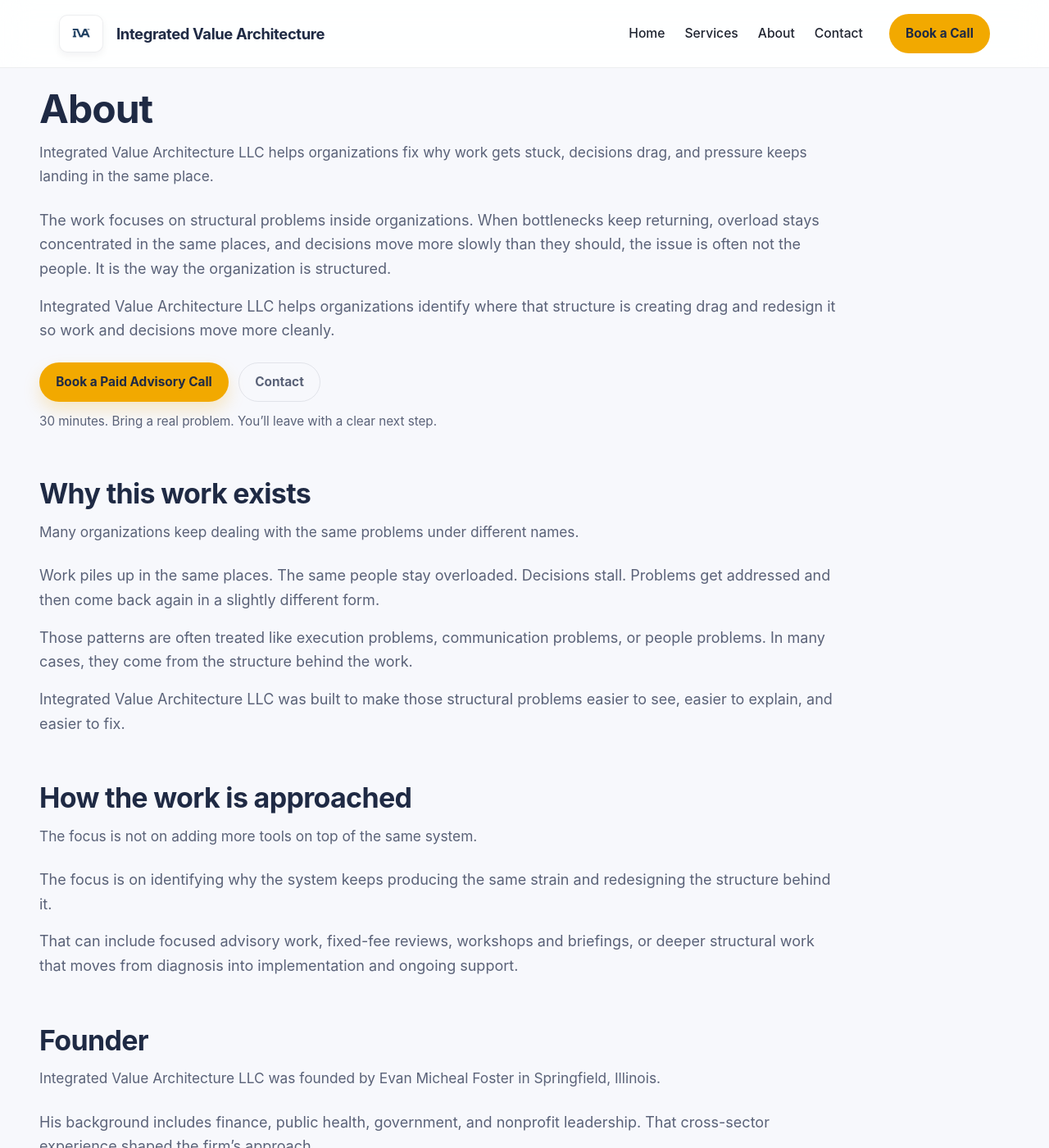
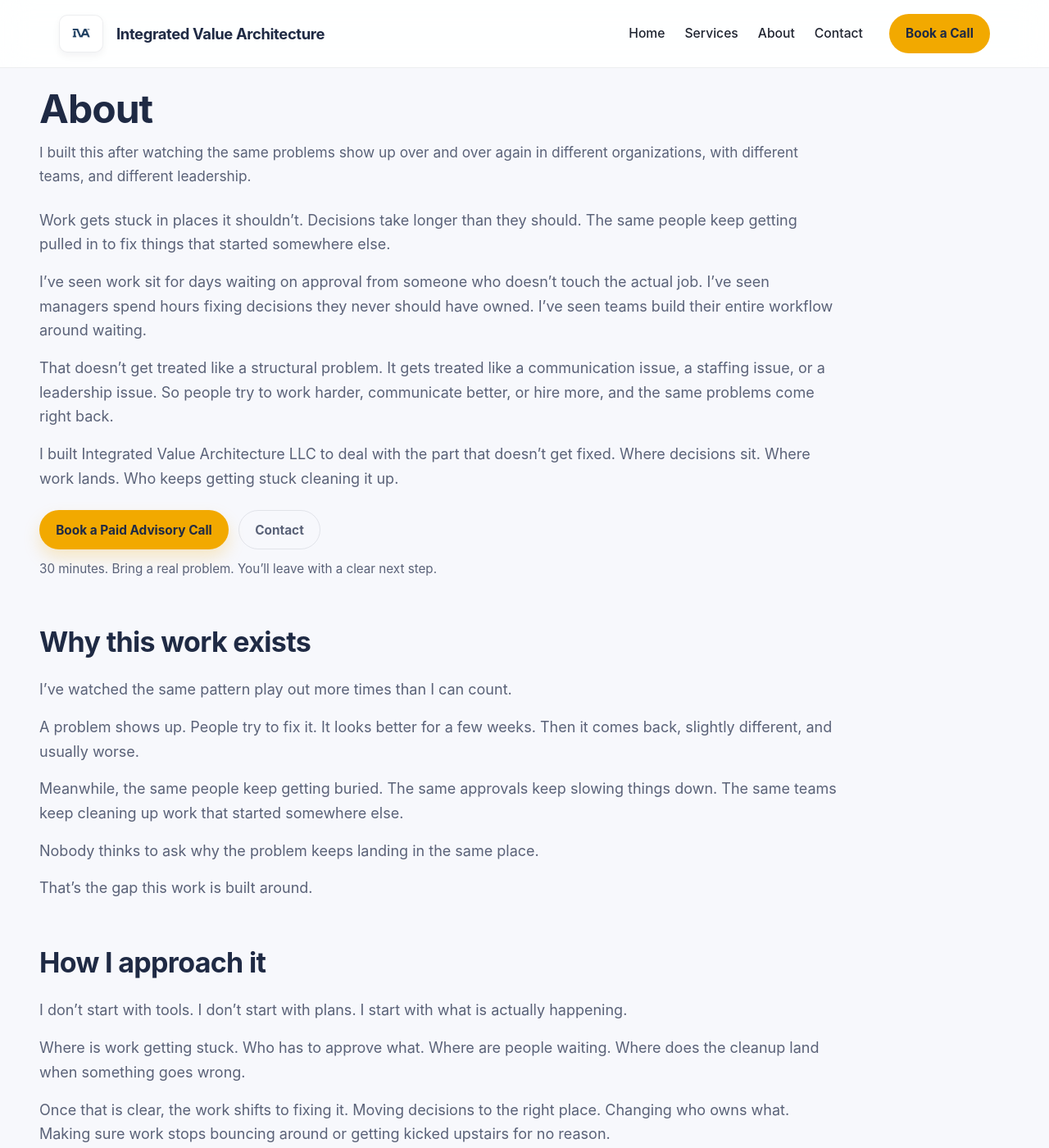
Before and after one commit to efost7873/integratedvaluearchitecture.com, a Jekyll site: the page built from about.html, in a window 1280 px wide and 1400 px high. Shown: the whole window at 82% size. Built offline with Jekyll 4.4.1, drawn with Linux system fonts in a browser that asks for light colours; some of the changed text lies outside the part shown.

Commit message:
Revise about.html content for clarity and focus

```diff
--- a/about.html
+++ b/about.html
@@ -2,7 +2,7 @@
 layout: default
 title: About
 seo_title: About | Integrated Value Architecture LLC
-seo_description: Learn about Integrated Value Architecture LLC, why it was built, and how founder Evan Micheal Foster helps organizations fix structural bottlenecks, overload, and decision drag.
+seo_description: Integrated Value Architecture LLC was built after watching work get stuck, decisions drag, and the same people get buried fixing problems that should never have landed on them in the first place.
 ---
 
 <div class="iva-page">
@@ -13,16 +13,24 @@ seo_description: Learn about Integrated Value Architecture LLC, why it was built
     <div class="section-header">
       <h1>About</h1>
       <p class="section-subtitle">
-        Integrated Value Architecture LLC helps organizations fix why work gets stuck, decisions drag, and pressure keeps landing in the same place.
+        I built this after watching the same problems show up over and over again in different organizations, with different teams, and different leadership.
       </p>
     </div>
 
     <p>
-      The work focuses on structural problems inside organizations. When bottlenecks keep returning, overload stays concentrated in the same places, and decisions move more slowly than they should, the issue is often not the people. It is the way the organization is structured.
+      Work gets stuck in places it shouldn’t. Decisions take longer than they should. The same people keep getting pulled in to fix things that started somewhere else.
     </p>
 
     <p>
-      Integrated Value Architecture LLC helps organizations identify where that structure is creating drag and redesign it so work and decisions move more cleanly.
+      I’ve seen work sit for days waiting on approval from someone who doesn’t touch the actual job. I’ve seen managers spend hours fixing decisions they never should have owned. I’ve seen teams build their entire workflow around waiting.
+    </p>
+
+    <p>
+      That doesn’t get treated like a structural problem. It gets treated like a communication issue, a staffing issue, or a leadership issue. So people try to work harder, communicate better, or hire more, and the same problems come right back.
+    </p>
+
+    <p>
+      I built Integrated Value Architecture LLC to deal with the part that doesn’t get fixed. Where decisions sit. Where work lands. Who keeps getting stuck cleaning it up.
     </p>
 
     <div class="iva-btn-row">
@@ -35,88 +43,109 @@ seo_description: Learn about Integrated Value Architecture LLC, why it was built
     </p>
   </section>
 
+
   <section id="about-why">
     <div class="section-header">
       <h2>Why this work exists</h2>
-      <p class="section-subtitle">
-        Many organizations keep dealing with the same problems under different names.
-      </p>
     </div>
 
     <p>
-      Work piles up in the same places. The same people stay overloaded. Decisions stall. Problems get addressed and then come back again in a slightly different form.
+      I’ve watched the same pattern play out more times than I can count.
     </p>
 
     <p>
-      Those patterns are often treated like execution problems, communication problems, or people problems. In many cases, they come from the structure behind the work.
+      A problem shows up. People try to fix it. It looks better for a few weeks. Then it comes back, slightly different, and usually worse.
     </p>
 
     <p>
-      Integrated Value Architecture LLC was built to make those structural problems easier to see, easier to explain, and easier to fix.
+      Meanwhile, the same people keep getting buried. The same approvals keep slowing things down. The same teams keep cleaning up work that started somewhere else.
+    </p>
+
+    <p>
+      Nobody thinks to ask why the problem keeps landing in the same place.
+    </p>
+
+    <p>
+      That’s the gap this work is built around.
     </p>
   </section>
 
+
   <section id="about-approach">
     <div class="section-header">
-      <h2>How the work is approached</h2>
-      <p class="section-subtitle">
-        The focus is not on adding more tools on top of the same system.
-      </p>
+      <h2>How I approach it</h2>
     </div>
 
     <p>
-      The focus is on identifying why the system keeps producing the same strain and redesigning the structure behind it.
+      I don’t start with tools. I don’t start with plans. I start with what is actually happening.
     </p>
 
     <p>
-      That can include focused advisory work, fixed-fee reviews, workshops and briefings, or deeper structural work that moves from diagnosis into implementation and ongoing support.
+      Where is work getting stuck. Who has to approve what. Where are people waiting. Where does the cleanup land when something goes wrong.
+    </p>
+
+    <p>
+      Once that is clear, the work shifts to fixing it. Moving decisions to the right place. Changing who owns what. Making sure work stops bouncing around or getting kicked upstairs for no reason.
+    </p>
+
+    <p>
+      Then I stay involved long enough to make sure it holds and doesn’t slide back into the same pattern.
     </p>
   </section>
+
 
   <section id="about-founder">
     <div class="section-header">
       <h2>Founder</h2>
       <p class="section-subtitle">
-        Integrated Value Architecture LLC was founded by Evan Micheal Foster in Springfield, Illinois.
+        Evan Micheal Foster | Springfield, Illinois
       </p>
     </div>
 
     <p>
-      His background includes finance, public health, government, and nonprofit leadership. That cross-sector experience shaped the firm’s approach.
+      My background spans finance, public health, government, and nonprofit leadership. I’ve worked inside organizations where decisions moved cleanly and others where everything had to run through the same few people.
     </p>
 
     <p>
-      The work has to hold up in real organizations under real pressure, not just sound good in theory.
+      The difference isn’t talent. It isn’t effort. It’s where decisions sit and where work gets pushed.
+    </p>
+
+    <p>
+      This work comes from seeing that up close, not from studying it at a distance.
     </p>
   </section>
 
+
   <section id="about-difference">
     <div class="section-header">
-      <h2>What makes it different</h2>
-      <p class="section-subtitle">
-        Most organizations are asked to manage strain within the structure they already have.
-      </p>
+      <h2>What makes this different</h2>
     </div>
 
     <p>
-      This work starts one level deeper by asking why that structure keeps producing bottlenecks, overload, rework, and decision drag in the first place.
+      Most organizations are asked to manage around the structure they already have.
     </p>
 
     <p>
-      The goal is not a better description of the problem. The goal is a structure that works better in practice.
+      That usually means more meetings, more approvals, more tracking, and more people getting pulled in to fix things after the fact.
+    </p>
+
+    <p>
+      This work starts one step earlier. Why is the work landing there in the first place. Why does that person have to approve it. Why does it keep coming back.
+    </p>
+
+    <p>
+      Fix that, and a lot of the “management” work disappears on its own.
     </p>
   </section>
+
 
   <section id="about-credibility">
     <div class="section-header">
       <h2>Further background</h2>
-      <p class="section-subtitle">
-        For readers who want more context on the thinking behind the work.
-      </p>
     </div>
 
     <p>
-      Publications and working papers are available as supporting material for those who want a deeper view of the ideas behind Integrated Value Architecture.
+      If you want the deeper thinking behind this, there are working papers and publications that lay it out more formally.
     </p>
 
     <div class="iva-btn-row">
@@ -124,10 +153,11 @@ seo_description: Learn about Integrated Value Architecture LLC, why it was built
     </div>
   </section>
 
+
   <section id="about-cta" class="iva-cta-section">
-    <h2>Start with the problem you can already see</h2>
+    <h2>Start with what you can already see</h2>
     <p>
-      If work is stuck, decisions keep dragging, or pressure keeps landing in the same place, that is enough to begin.
+      If work is stuck, decisions keep dragging, or the same people keep getting buried, that is enough to start.
     </p>
 
     <div class="iva-btn-row">
```
